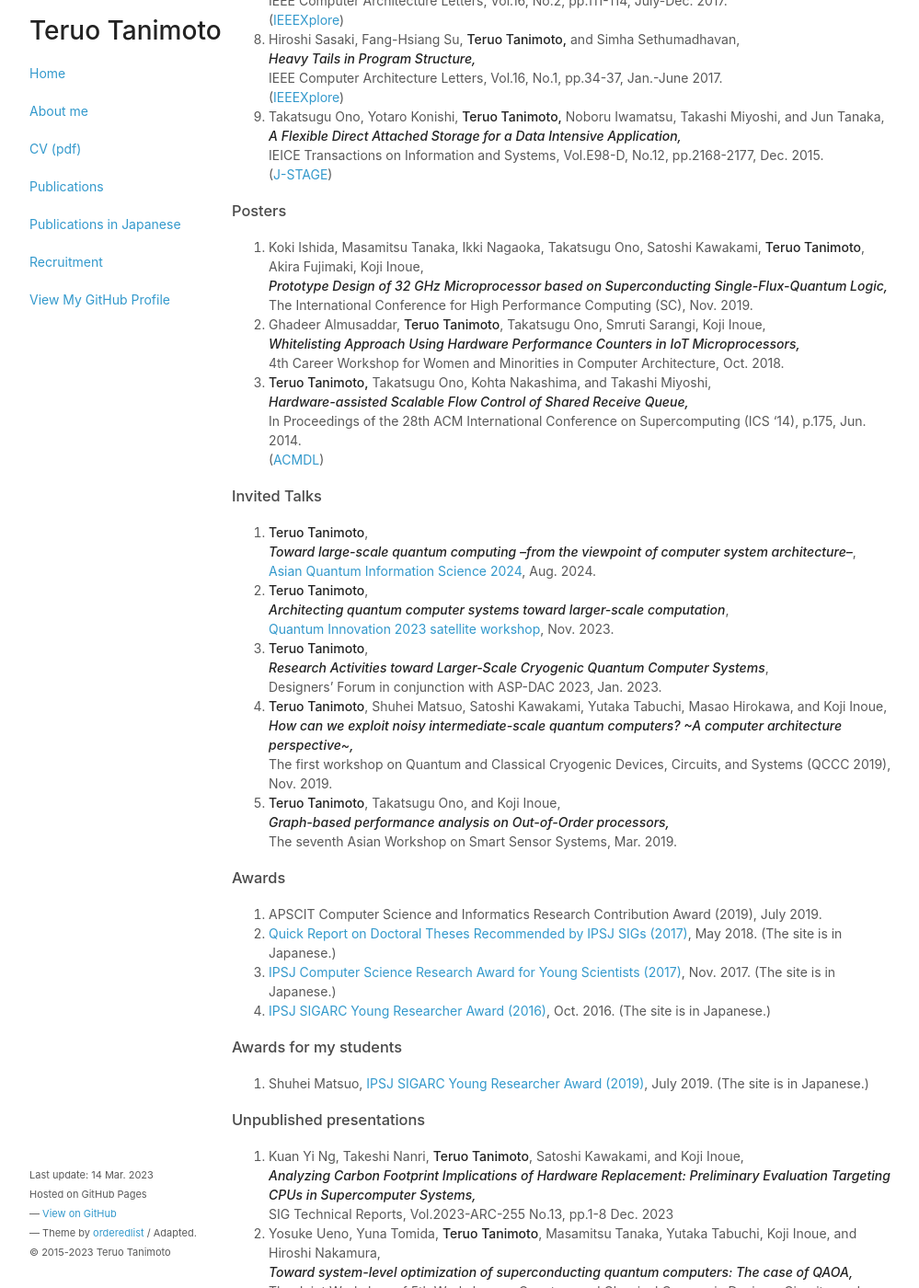
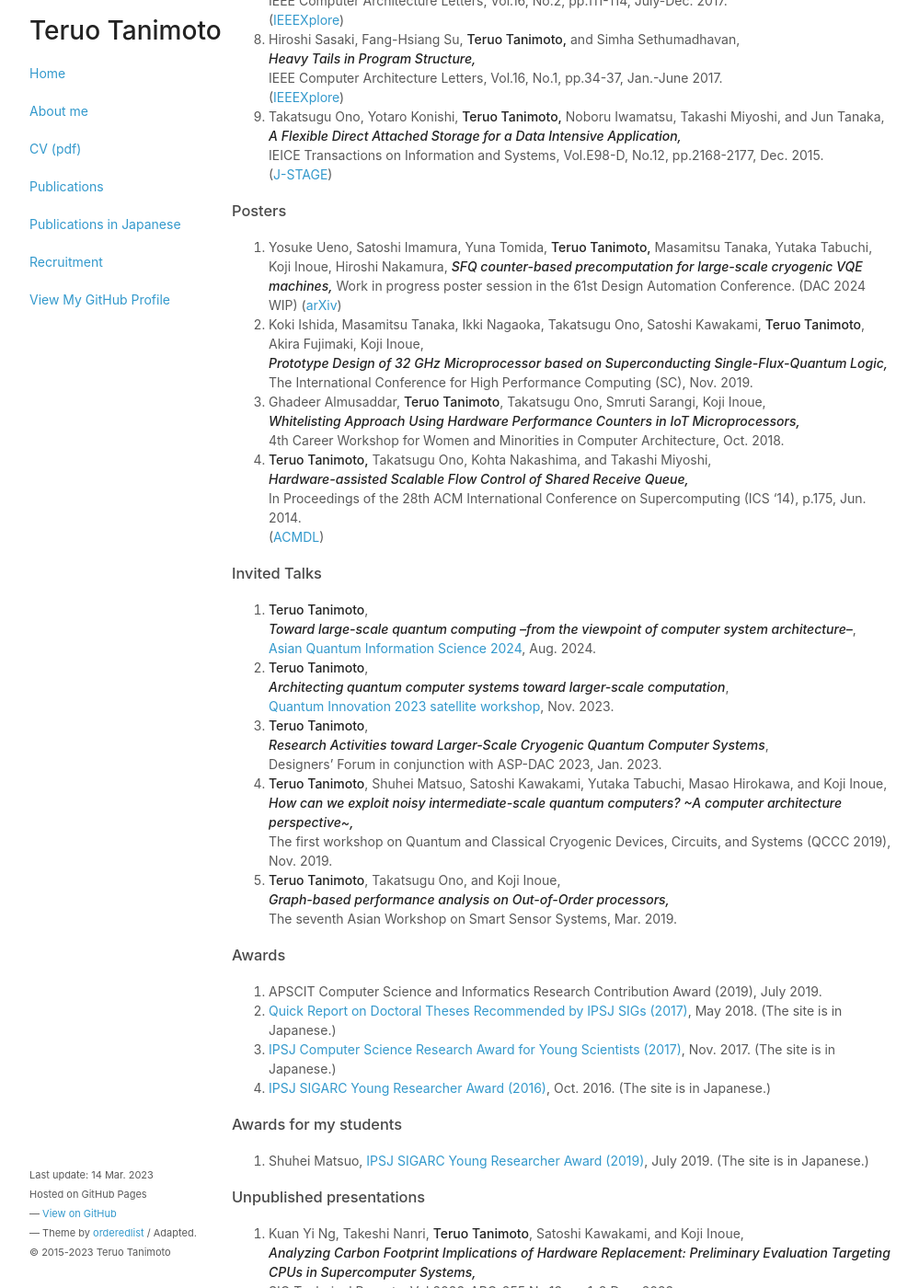
Before and after one commit to teruo41/teruo41.github.io, a Jekyll site: the page built from pubse.md, in a window 1280 px wide and 1400 px high, scrolled down 2808 px. Shown: the whole window at 92% size, without its empty margins (138-1137 px from the left). Built offline with Jekyll 4.4.1, drawn with Linux system fonts in a browser that asks for light colours; some of the changed text lies outside the part shown.

Commit message:
Update pubse.md

```diff
--- a/pubse.md
+++ b/pubse.md
@@ -150,6 +150,11 @@ title: Publications
 
 ### Posters
 
+0. Yosuke Ueno, Satoshi Imamura, Yuna Tomida, __Teruo Tanimoto,__ Masamitsu Tanaka, Yutaka Tabuchi, Koji Inoue, Hiroshi Nakamura,
+   ***SFQ counter-based precomputation for large-scale cryogenic VQE machines,***
+   Work in progress poster session in the 61st Design Automation Conference. (DAC 2024 WIP)
+    ([arXiv](https://arxiv.org/abs/2403.00363))
+
 0. Koki Ishida, Masamitsu Tanaka, Ikki Nagaoka, Takatsugu Ono, Satoshi Kawakami, __Teruo Tanimoto__, Akira Fujimaki, Koji Inoue,
    ***Prototype Design of 32 GHz Microprocessor based on Superconducting Single-Flux-Quantum Logic,***
    The International Conference for High Performance Computing (SC), Nov. 2019.
@@ -213,6 +218,10 @@ title: Publications
    ***Gate-level-pipeline SFQ circuits for high-throughput floating-point arithmetic,***
    Proceedings of the European Conference on Applied Superconductivity (EUCAS), Sep. 2023.
 
+0. Yosuke Ueno, Yuna Tomida, __Teruo Tanimoto,__ Masamitsu Tanaka, Yutaka Tabuchi, Koji Inoue, Hiroshi Nakamura,
+   ***Toward System-Level Optimization of Superconducting Quantum Computers: The Case of QAOA,***
+   5th Workshop on Quantum and Classical Cryogenic Devices, Circuits, and Systems (QCCC), June 2023.
+
 0. Tesshu Nakamura, Makoto Miyamura, Koji Inoue, Satoshi Kawakami, Toshitsugu Sakamoto, Munehiro Tada, and __Teruo Tanimoto__,
    ***Dynamically Reconfigurable Decoder Architecture for Adaptive Error Correction Using Cryogenic Non-Volatile FPGAs***,
    Workshop and Tutorial: I too can Quantum! (I2Q) in conjunction with ISCA 2023, June 2023.
```
